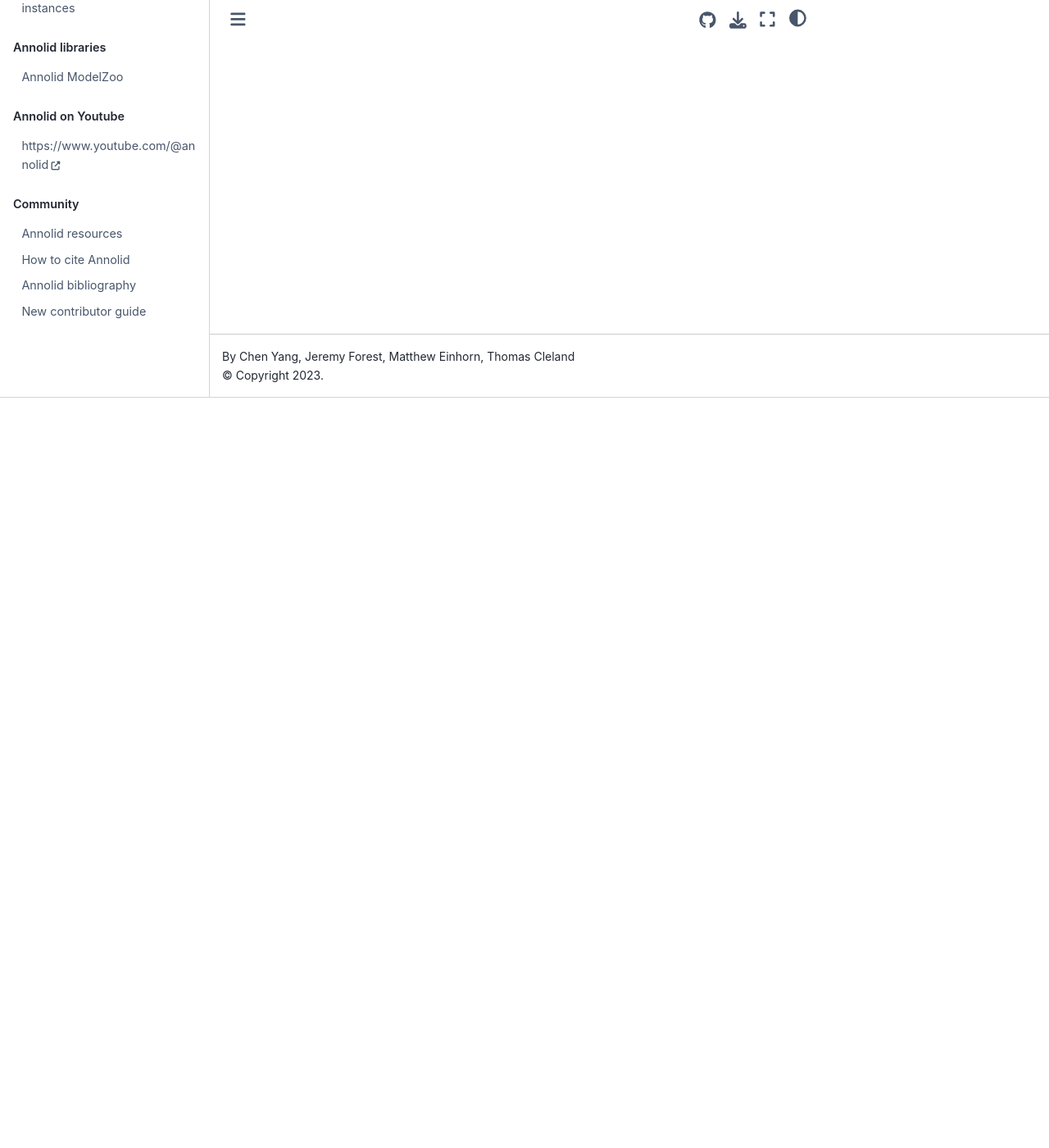
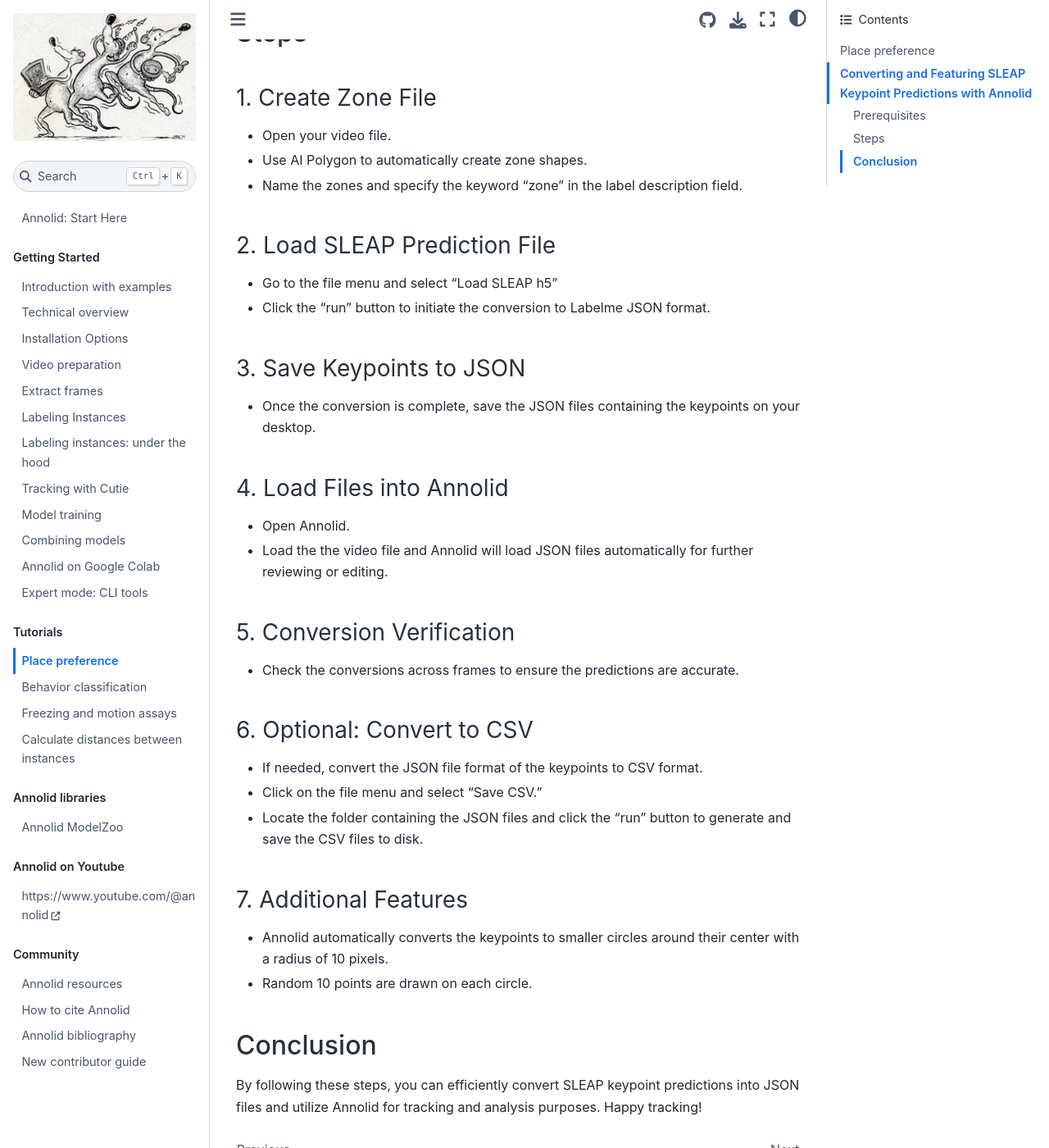
Before and after one commit to healthonrails/annolid, a Jupyter Book: the page built from book/tutorials/Place_preference.md, in a window 1280 px wide and 1400 px high, scrolled down 915 px. Shown: the whole window at 82% size. Built offline with Jupyter Book 1.0.4 settings and Sphinx 7.4.7 and the Sphinx Book theme 1.1.4, drawn with Linux system fonts in a browser that asks for light colours; pages that are not in the unit, such as notebooks, are missing from menus; some of the changed text lies outside the part shown.

Commit message:
Add tutorial: Convert SLEAP Keypoint Predictions to Labelme JSON and CSV Formats

```diff
--- a/book/tutorials/Place_preference.md
+++ b/book/tutorials/Place_preference.md
@@ -1 +1,56 @@
 # Place preference
+
+# Converting and Featuring SLEAP Keypoint Predictions with Annolid
+[[](https://i9.ytimg.com/vi_webp/tvLHj-Nwu-Y/mq2.webp?sqp=COCIxbEG-oaymwEmCMACELQB8quKqQMa8AEB-AH-CYAC0AWKAgwIABABGGUgZShlMA8=&rs=AOn4CLA8dAP3_nEJsDAFYf02EJ9ct147UQ)](https://youtu.be/tvLHj-Nwu-Y?si=G7gXjQM4Oh9Ob5ix)
+<iframe width="560" height="315" src="https://www.youtube.com/embed/tvLHj-Nwu-Y?si=ddyWwA2Wedypnoim" title="YouTube video player" frameborder="0" allow="accelerometer; autoplay; clipboard-write; encrypted-media; gyroscope; picture-in-picture; web-share" referrerpolicy="strict-origin-when-cross-origin" allowfullscreen></iframe>
+
+In this tutorial, we'll walk through the process of converting SLEAP keypoint predictions into JSON files and featuring them with Annolid for tracking purposes. Let's dive in!
+
+## Prerequisites
+
+Before getting started, ensure you have the following:
+
+- SLEAP prediction H5 format file
+- AI Polygon for zone creation
+- Annolid installed and configured
+
+## Steps
+
+### 1. Create Zone File
+
+- Open your video file.
+- Use AI Polygon to automatically create zone shapes.
+- Name the zones and specify the keyword "zone" in the label description field.
+
+### 2. Load SLEAP Prediction File
+
+- Go to the file menu and select "Load SLEAP h5"
+- Click the "run" button to initiate the conversion to Labelme JSON format.
+
+### 3. Save Keypoints to JSON
+
+- Once the conversion is complete, save the JSON files containing the keypoints on your desktop.
+
+### 4. Load Files into Annolid
+
+- Open Annolid.
+- Load the the video file and Annolid will load JSON files automatically for further reviewing or editing.
+
+### 5. Conversion Verification
+
+- Check the conversions across frames to ensure the predictions are accurate.
+
+### 6. Optional: Convert to CSV
+
+- If needed, convert the JSON file format of the keypoints to CSV format.
+- Click on the file menu and select "Save CSV."
+- Locate the folder containing the JSON files and click the "run" button to generate and save the CSV files to disk.
+
+### 7. Additional Features
+
+- Annolid automatically converts the keypoints to smaller circles around their center with a radius of 10 pixels.
+- Random 10 points are drawn on each circle.
+
+## Conclusion
+
+By following these steps, you can efficiently convert SLEAP keypoint predictions into JSON files and utilize Annolid for tracking and analysis purposes. Happy tracking!
```
